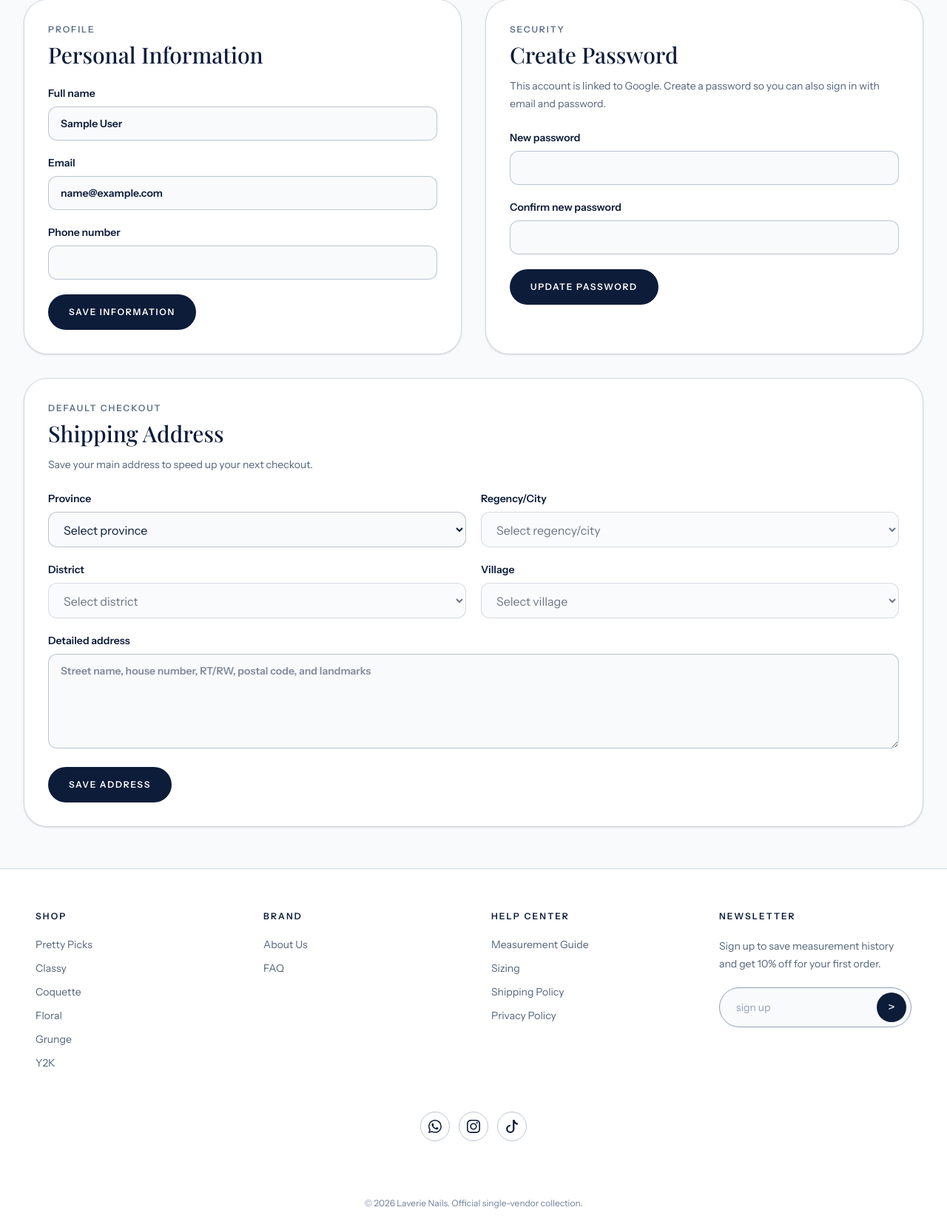
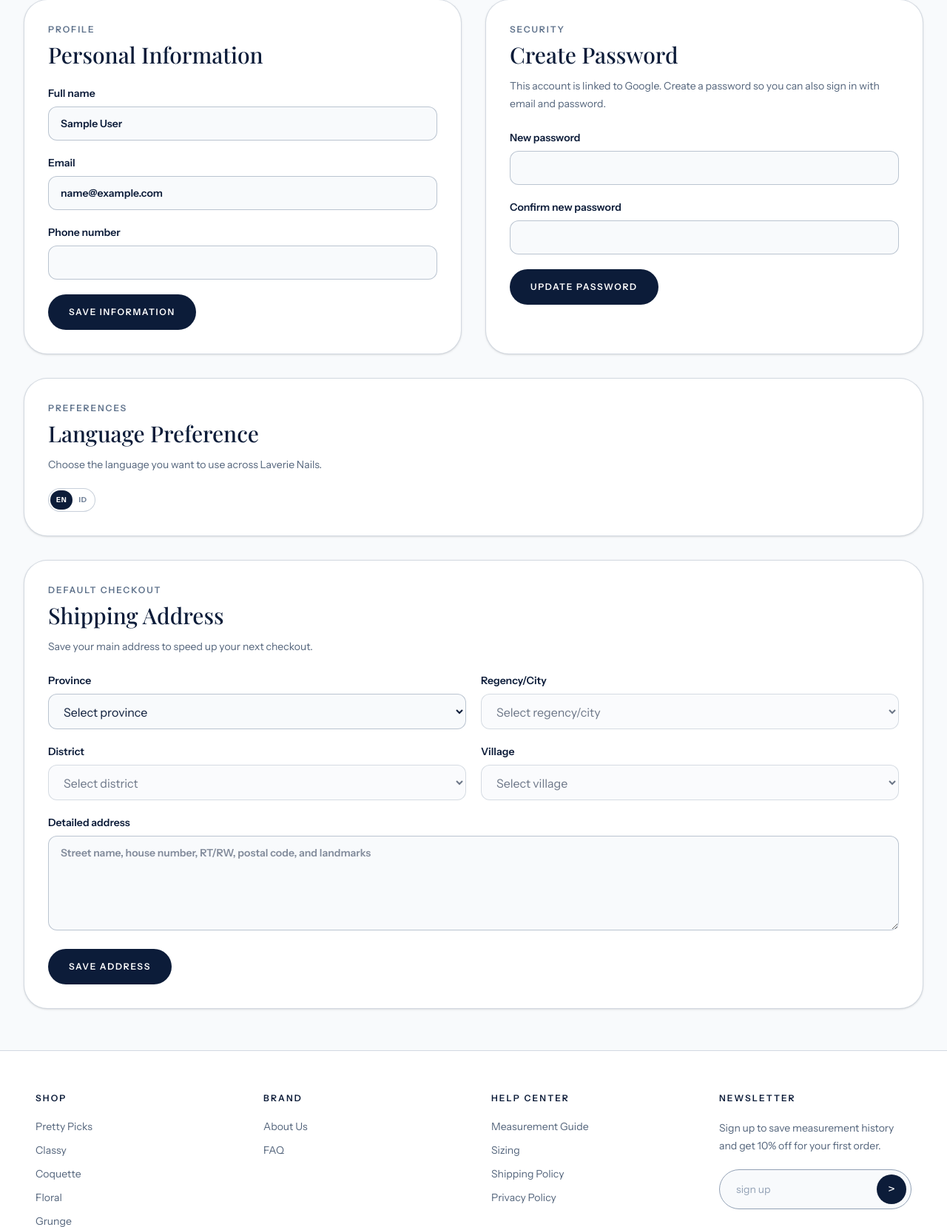
Before and after one commit to gi2br3n1906/laverie-nails, a Laravel app: page /profile in a window 1280 px wide. Shown: the part 405-2064 px from the top of the page at 74% size. Before the commit the page ends 2039 px from the top, so only its background shows below. Run offline with Laravel 12, Linux system fonts and the light colour scheme; the visitor is signed in with stand-in values (Sample User, id 1); data that the repository does not hold is empty; style sheets or scripts are compiled from the project's sources; some libraries are stand-ins or nearby versions; some web fonts are replaced.

Commit message:
feat: move language switcher exclusively to account settings

```diff
--- a/lang/en/ui.php
+++ b/lang/en/ui.php
@@ -227,6 +227,9 @@ return [
 
     'profile' => [
         'title' => 'Account Settings',
+        'preferences' => 'Preferences',
+        'language_heading' => 'Language Preference',
+        'language_copy' => 'Choose the language you want to use across Laverie Nails.',
         'hero_eyebrow' => 'Account settings',
         'heading' => 'Account Settings',
         'intro' => 'Manage your identity, security, and default address to speed up checkout.',
--- a/lang/id/ui.php
+++ b/lang/id/ui.php
@@ -227,6 +227,9 @@ return [
 
     'profile' => [
         'title' => 'Pengaturan Akun',
+        'preferences' => 'Preferensi',
+        'language_heading' => 'Preferensi Bahasa',
+        'language_copy' => 'Pilih bahasa yang ingin Anda gunakan di seluruh Laverie Nails.',
         'hero_eyebrow' => 'Pengaturan akun',
         'heading' => 'Pengaturan Akun',
         'intro' => 'Kelola identitas, keamanan, dan alamat utama untuk mempercepat pengalaman belanja Anda.',
--- a/resources/views/profile/edit.blade.php
+++ b/resources/views/profile/edit.blade.php
@@ -44,6 +44,15 @@
             </form>
         </section>
 
+        <section class="rounded-[2rem] border border-[#92A1B5]/40 bg-white p-6 shadow-sm sm:p-8 lg:col-span-2" aria-labelledby="language-heading">
+            <p class="text-xs font-semibold uppercase tracking-[0.16em] text-[#60738C]">{{ __('ui.profile.preferences') }}</p>
+            <h2 class="mt-2 font-display text-3xl text-[#0C1C39]" id="language-heading">{{ __('ui.profile.language_heading') }}</h2>
+            <p class="mt-3 text-sm leading-6 text-stone-600">{{ __('ui.profile.language_copy') }}</p>
+            <div class="mt-5">
+                <x-storefront.language-switcher />
+            </div>
+        </section>
+
         <section class="rounded-[2rem] border border-[#92A1B5]/40 bg-white p-6 shadow-sm sm:p-8 lg:col-span-2" aria-labelledby="address-heading">
             <p class="text-xs font-semibold uppercase tracking-[0.16em] text-[#60738C]">{{ __('ui.profile.default_checkout') }}</p>
             <h2 class="mt-2 font-display text-3xl text-[#0C1C39]" id="address-heading">{{ __('ui.profile.address_heading') }}</h2>
```
Also changed, not shown: tests/Feature/Frontend/GlobalPremiumUiTest.php (+8 -0 lines), tests/Feature/LocaleTest.php (+8 -2 lines), tests/Feature/ProfileManagementTest.php (+3 -0 lines).
